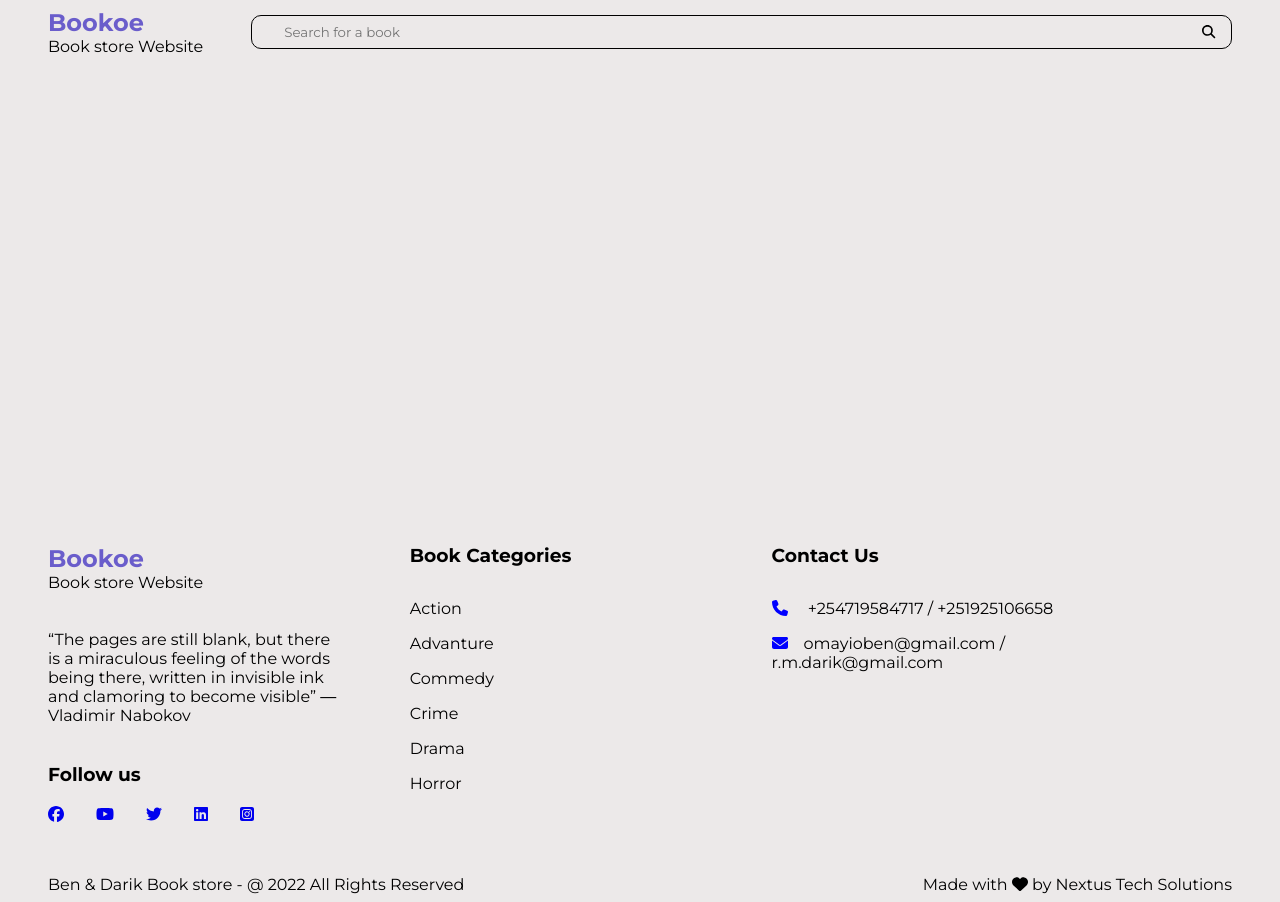
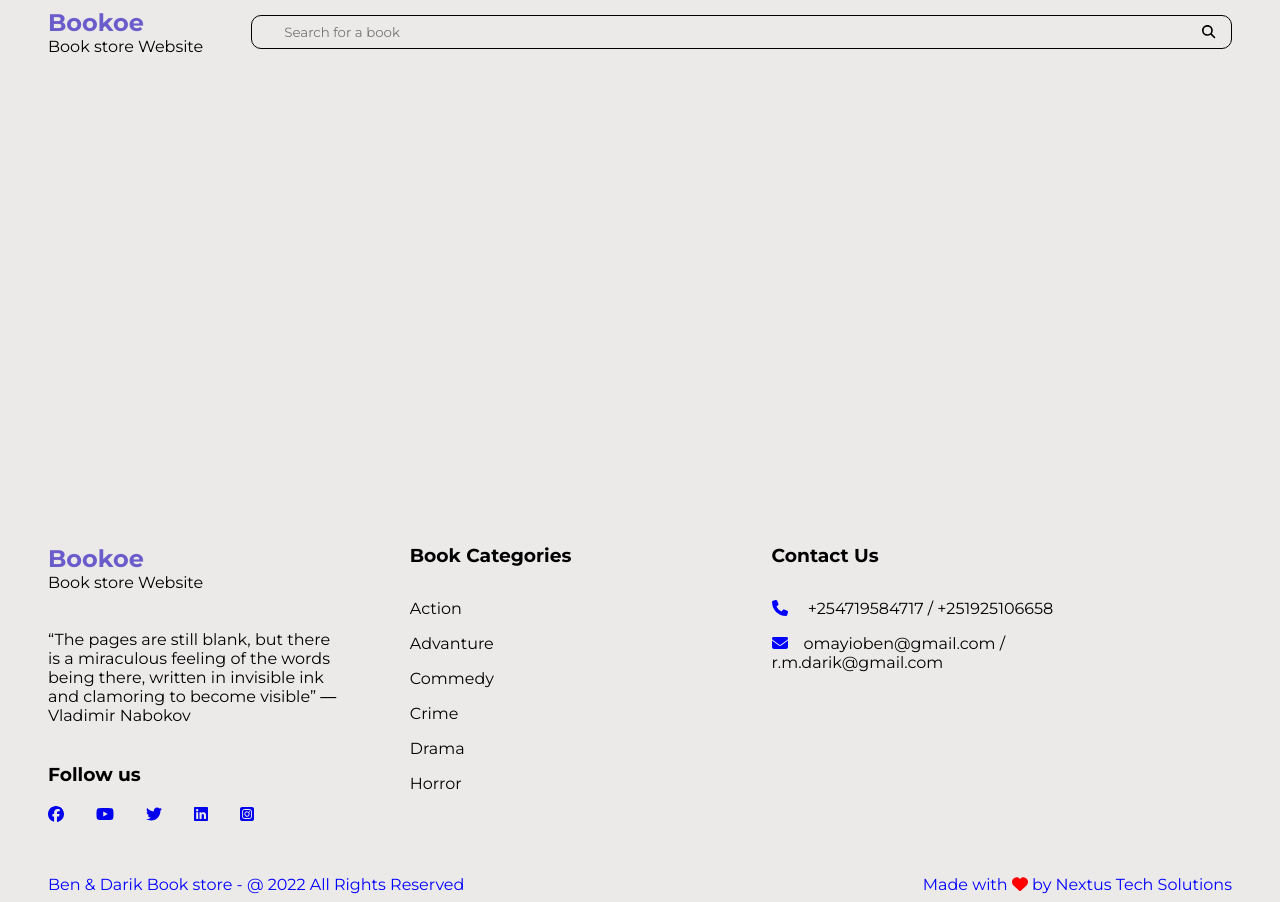
Before and after one commit to darikmohammed/Mealii-Capstone, a website built with webpack: page src/index.html in a window 1280 px wide. Built offline with nearby package versions, Linux system fonts and the light colour scheme.

Commit message:
Style footer

```diff
--- a/src/style.css
+++ b/src/style.css
@@ -84,6 +84,7 @@ footer {
   display: flex;
   padding-top: 2rem;
   justify-content: space-between;
+  color: blue;
 }
 
 #book-categories > li > a {
@@ -120,6 +121,10 @@ footer {
 #contact-icons {
   color: blue;
   padding-right: 1rem;
+}
+
+#heart-icon {
+  color: red;
 }
 
 [class*="col-"] {
```
